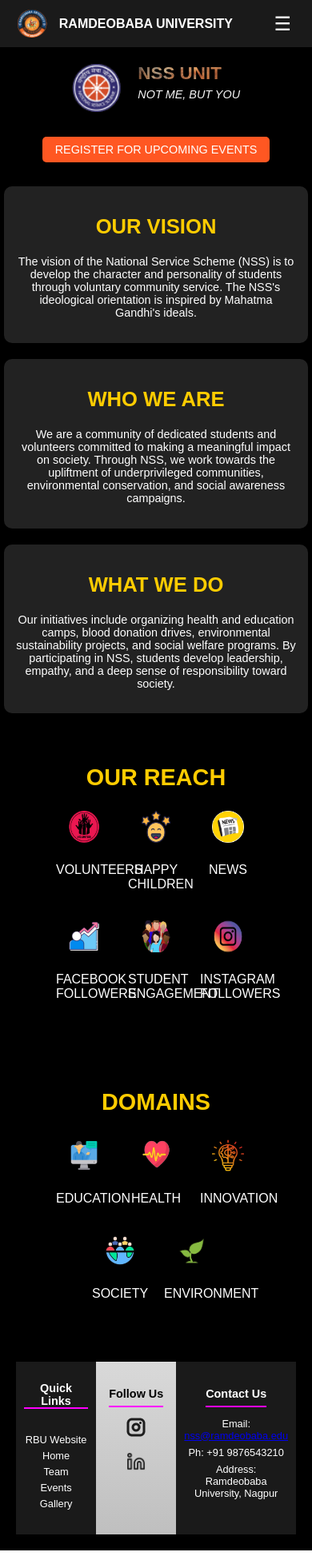
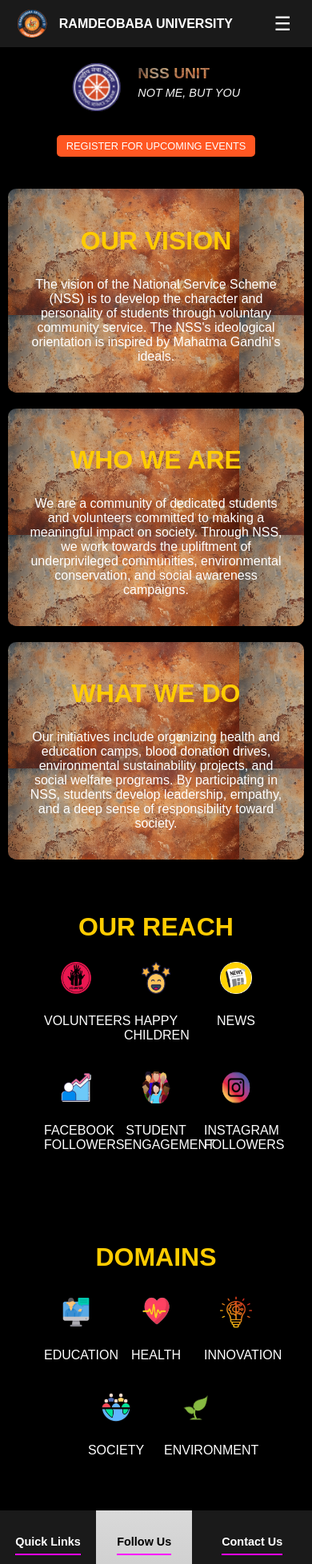
Before and after one commit to rudrakshnalbalwar/website, a React (Create React App) app: page / in a window 390 px wide. Shown: the top 1956 px of the page at 80% size. Built offline with nearby package versions, Linux system fonts and the light colour scheme.

Commit message:
Changes in CSS

```diff
--- a/src/NSSFooter.js
+++ b/src/NSSFooter.js
@@ -1,9 +1,7 @@
 import React from "react";
 import "./NSSFooter.css";
-import Facebook from "./Images/Facebook.png";
 import Instagram from "./Images/Instagram.png";
 import Linkedin from "./Images/Linkedin.png";
-import X from "./Images/X.png";
 
 const Footer = () => {
   return (
--- a/src/NSSUnit.css
+++ b/src/NSSUnit.css
@@ -6,9 +6,6 @@
   background-color: black;
   margin: 0;
   padding: 0;
-  display: flex;
-  flex-direction: column;
-  min-height: 100vh;
 }
 
 /* Header section */
@@ -98,7 +95,6 @@
   justify-content: center;
   padding: 20px;
   margin-top: 0;
-  flex-grow: 1; /* Makes sure content takes up available space, leaving room for footer */
 }
 
 .nss-details {
@@ -136,8 +132,8 @@
 /* Register button */
 .nss-register-btn {
   margin-top: 10px;
-  padding: 12px 25px;
-  font-size: 1.2rem;
+  padding: 10px 20px;
+  font-size: 1rem;
   background-color: #ff5722;
   color: white;
   border: none;
@@ -152,20 +148,21 @@
 
 /* OUR VISION Section */
 .nss-vision, .nss-who-we-are, .nss-what-we-do {
-  padding: 15px;
-  margin: 10px 5px;
+  padding: 20px;
+  margin: 20px 10px;
   background-color: #222;
+  background-image: url('./Images/NSS_TITLE.png');
   border-radius: 10px;
 }
 
 .nss-vision-title, .nss-section-title {
-  font-size: 1.6rem; /* Reduced font size for mobile */
+  font-size: 2rem;
   color: #ffcc00;
   text-align: center;
 }
 
 .nss-vision-text, .nss-section-text {
-  font-size: 0.9rem; /* Reduced font size for better fit */
+  font-size: 1rem;
   text-align: center;
   color: white;
   margin-top: 10px;
@@ -174,8 +171,8 @@
 /* Shared Styles for Our Reach & Domains */
 .nss-reach,
 .nss-domains {
-  padding: 15px;
-  margin: 15px 5px;
+  padding: 20px;
+  margin: 20px 10px;
   border-radius: 10px;
   text-align: center;
 }
@@ -183,7 +180,7 @@
 /* Section Titles */
 .nss-reach-title,
 .nss-domains-title {
-  font-size: 1.8rem; /* Slightly reduced font size */
+  font-size: 2rem;
   color: #ffcc00;
   text-align: center;
   margin-bottom: 15px;
@@ -197,15 +194,15 @@
 }
 
 .reach-item {
-  width: 100px;
+  width: 120px;
   margin: 10px;
   text-align: center;
 }
 
 .reach-icon,
 .domain-icon {
-  width: 50px;
-  height: 50px;
+  width: 60px;
+  height: 60px;
   margin-bottom: 5px;
   transition: transform 0.3s ease-in-out, box-shadow 0.3s ease-in-out;
 }
@@ -225,7 +222,7 @@
 }
 
 .domain-item {
-  width: 100px;
+  width: 120px;
   margin: 10px;
   text-align: center;
 }
@@ -236,18 +233,6 @@
   transform: scale(1.2); /* Slightly enlarge the icon */
   transition: transform 0.3s ease-in-out, box-shadow 0.3s ease-in-out;
   box-shadow: 0 4px 10px rgba(255, 255, 255, 0.3); /* Soft glow effect */
-}
-
-/* Footer Fix */
-footer {
-  padding: 20px;
-  margin-top: 0;
-  text-align: center;
-  width: 100%; /* Ensure it stays within screen width */
-  box-sizing: border-box; /* Prevents overflow */
-  background-color: #1a1a1a; /* Optional: add a background color */
-  position: relative;
-  bottom: 0;
 }
 
 /* Responsive Design for Dropdown */
@@ -295,7 +280,7 @@
   }
 
   .nss-unit-title {
-    font-size: 1.8rem; /* Increased font size for NSS UNIT title */
+    font-size: 1.5rem;
   }
 
   .nss-slogan {
@@ -303,19 +288,19 @@
   }
 
   .nss-register-btn {
-    font-size: 1rem; /* Increased font size */
-    padding: 10px 20px; /* Increased button padding */
+    font-size: 0.9rem;
+    padding: 8px 16px;
   }
 
   .reach-item,
   .domain-item {
-    width: 90px; /* Reduced width for better fit on mobile */
+    width: 100px;
   }
 
   .reach-icon,
   .domain-icon {
-    width: 45px; /* Reduced icon size */
-    height: 45px; /* Reduced icon size */
+    width: 50px;
+    height: 50px;
   }
 }
 
@@ -344,7 +329,7 @@
   }
 
   .nss-unit-title {
-    font-size: 1.4rem; /* Increased font size */
+    font-size: 1.2rem;
   }
 
   .nss-slogan {
@@ -352,13 +337,13 @@
   }
 
   .nss-register-btn {
-    font-size: 0.9rem;
-    padding: 8px 16px; /* Increased padding */
+    font-size: 0.8rem;
+    padding: 6px 12px;
   }
 
   .reach-item,
   .domain-item {
-    width: 70px; /* Further reduced size */
+    width: 80px;
   }
 
   .reach-icon,
```
